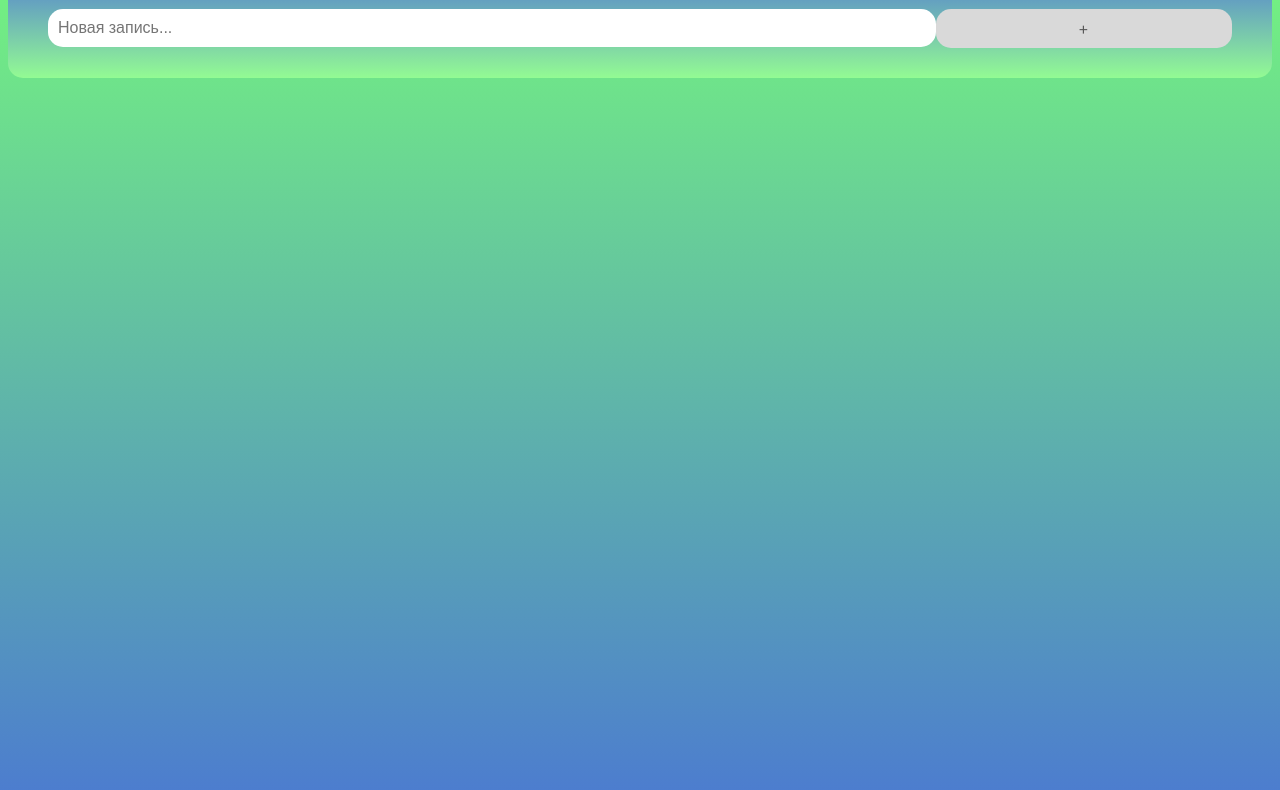
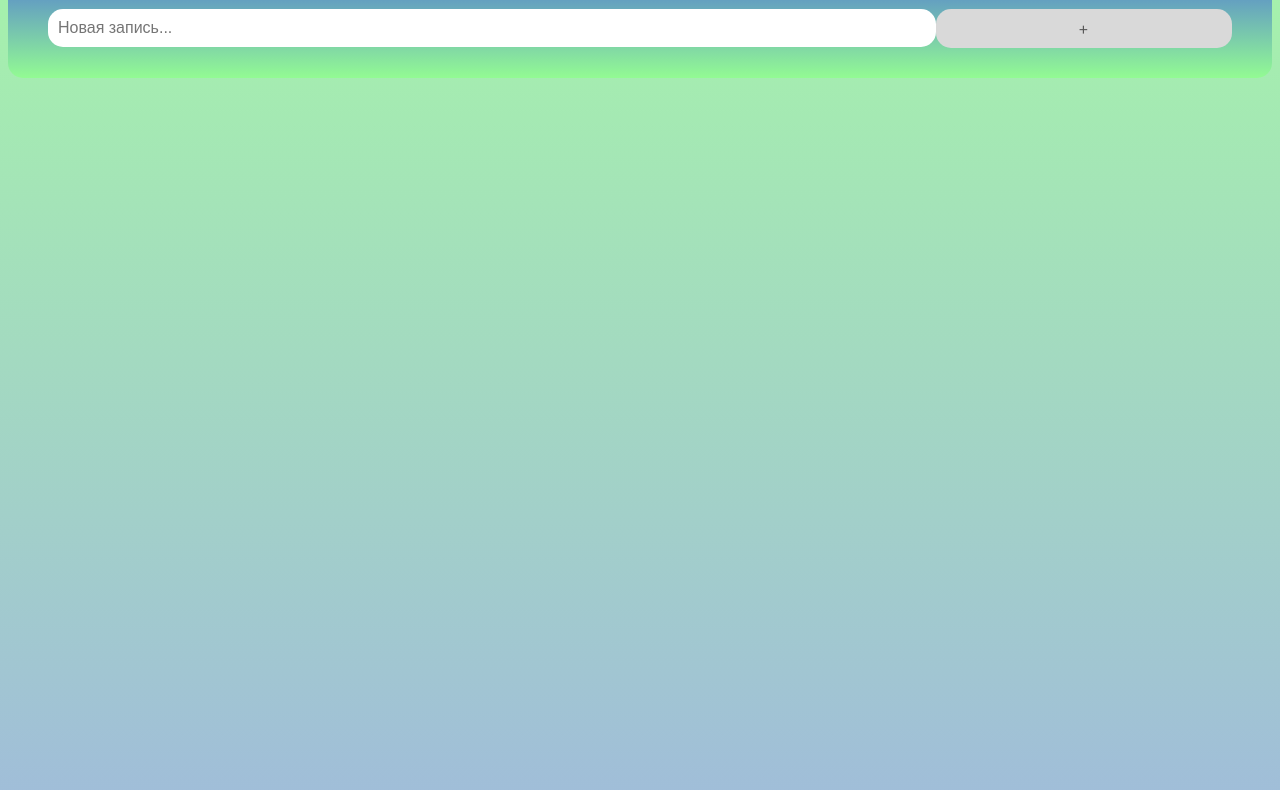
Before and after one commit to AlekseiKom/TodoList-JavaScript, a plain HTML site: page index.html in a window 1280 px wide. Shown: the part 115-905 px from the top of the page. Drawn offline with Linux system fonts and the light colour scheme.

Commit message:
Some styles CHanged

```diff
--- a/style.css
+++ b/style.css
@@ -3,7 +3,7 @@
     box-sizing: border-box;
   }
   body {
-    background:linear-gradient(#78ff78,#3434ff);
+    background:linear-gradient(#a6f8a6,#9d9df5);
     min-height: 1400px;
     font-family: 'Gill Sans', 'Gill Sans MT', Calibri, 'Trebuchet MS', sans-serif;
     letter-spacing: 1px;
```
